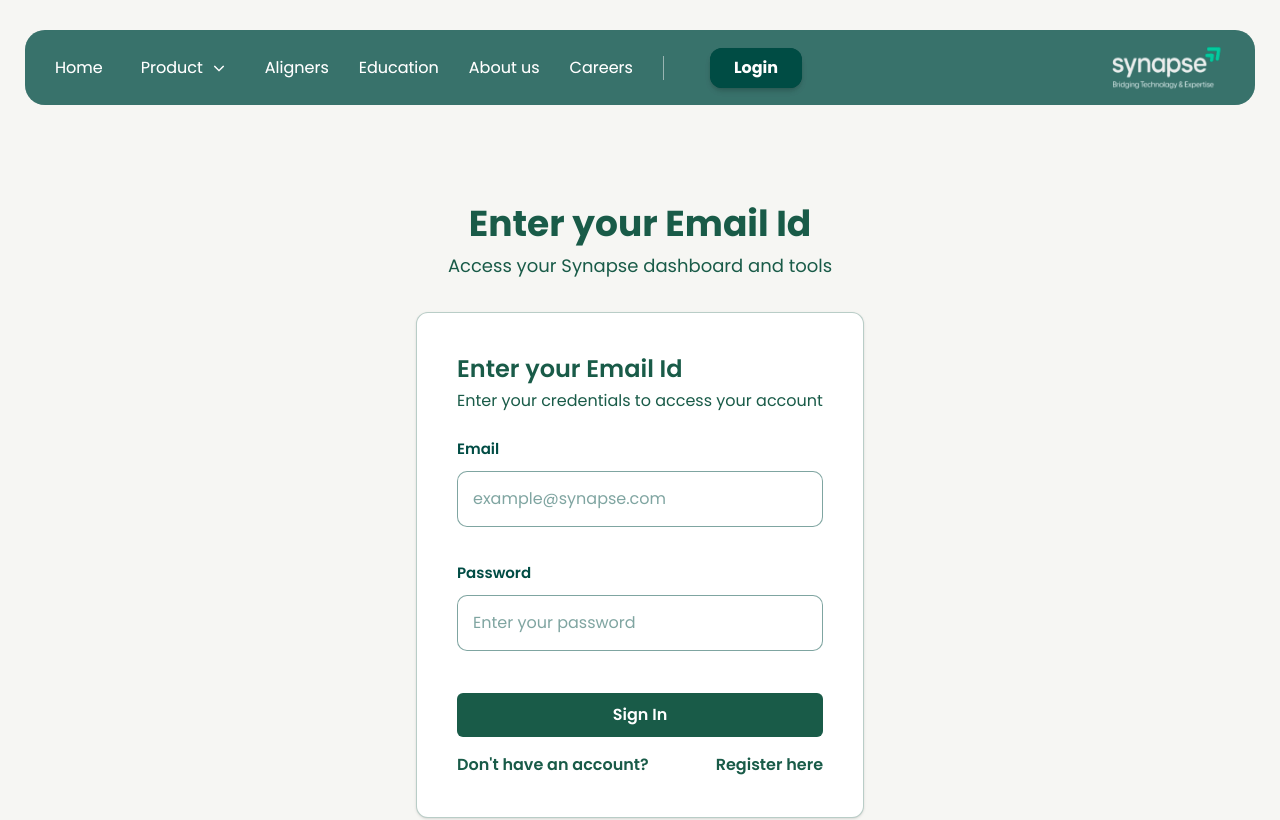
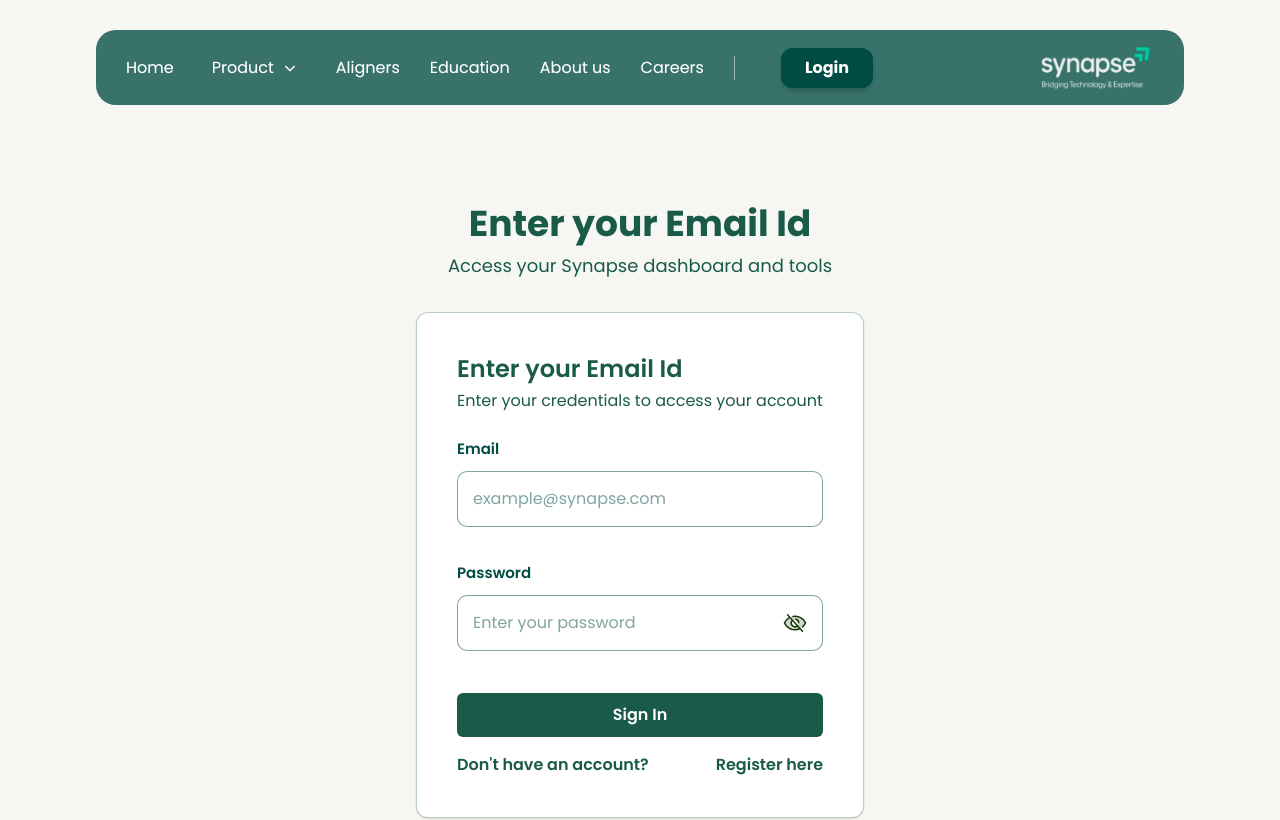
Before and after one commit to YutitechInnovations/synapse-website, a Next.js app: page /login in a window 1280 px wide. Shown: the top 820 px of the page. Built offline with nearby package versions, Linux system fonts and the light colour scheme.

Commit message:
changes on ui part before user login

```diff
--- a/src/app/education/page.js
+++ b/src/app/education/page.js
@@ -1,43 +1,48 @@
-'use client';
+"use client";
 
-import Navbar from '@/components/navbar/Navbar';
-import Image from 'next/image';
-import BlogsImage from '../../assets/blogs.png';
-import MaterialsImage from '../../assets/materials.png';
-import ResearchImage from '../../assets/researchpapers.png';
-import FaqImage from '../../assets/faq.png'
+import Navbar from "@/components/navbar/Navbar";
+import Image from "next/image";
+import BlogsImage from "../../assets/blogs.png";
+import MaterialsImage from "../../assets/materials.png";
+import ResearchImage from "../../assets/researchpapers.png";
+import FaqImage from "../../assets/faq.png";
 
 export default function Education() {
   const insightCards = [
     {
-      title: 'Blogs',
+      title: "Blogs",
       image: BlogsImage,
-      link: '/blogs'
+      link: "/blogs",
     },
     {
-      title: 'Materials & Data',
+      title: "Materials & Data",
       image: MaterialsImage,
-      link: null
+      link: null,
     },
     {
-      title: 'Research Papers',
+      title: "Research Papers",
       image: ResearchImage,
-      link: null
+      link: null,
     },
     {
       title: "Patients' FAQs",
       image: FaqImage,
-      link: "/faq"
-    }
+      link: "/faq",
+    },
   ];
 
   return (
     <div className="min-h-screen flex flex-col bg-[#F8FAF9]">
       <Navbar />
-      <main className="flex-grow w-full pt-[100px]">
-        <div className="max-w-[1240px] mx-auto px-4 md:px-8 lg:px-0 py-16" style={{ background: '#F6F6F3', borderRadius: '20px' }}>
-          <h2 className="text-[32px] md:text-[36px] lg:text-[38px] font-semibold text-[#004C44] mb-10 text-left">Education</h2>
-          <div className="grid grid-cols-1 md:grid-cols-2 gap-x-[50px] gap-y-[32px] justify-items-center">
+      <main className="flex-grow w-full pt-[100px] mb-[7rem]">
+        <div
+          className="w-full px-[6rem]"
+          style={{ background: "#F6F6F3", borderRadius: "20px" }}
+        >
+          <h2 className="text-[32px] md:text-[36px] lg:text-[38px] font-semibold text-[#004C44] mb-10 text-left">
+            Education
+          </h2>
+          <div className="grid grid-cols-1 md:grid-cols-2 gap-x-[50px] gap-y-[32px] ">
             {insightCards.map((card, index) => (
               <a
                 key={index}
--- a/src/components/doctorLandingPage/HeroSection.js
+++ b/src/components/doctorLandingPage/HeroSection.js
@@ -5,7 +5,7 @@ const HeroSection = () => {
   return (
     <section className={styles.heroSection}>
       {/* Content */}
-      <div className="  container mx-auto relative  min-h-[200px]   h-[45vw] md:h-[45vw] max-h-[44rem] flex flex-col items-start justify-center pt-8 md:pt-32 px-2 sm:px-4 md:px-8 lg:px-16 z-10">
+      <div className="   container relative  min-h-[200px]   h-[45vw] md:h-[45vw] max-h-[44rem] flex flex-col items-start justify-center pt-8 md:pt-32 px-[6rem] sm:px[6rem] md:px-[6rem] lg:px-[6rem] z-10">
         <div className="max-w-xl w-full">
           <h1 className="text-lg sm:text-2xl md:text-4xl lg:text-[2.875rem] font-semibold mb-3 md:mb-6 leading-tight">
             About Us
--- a/src/components/loginform/LoginForm.js
+++ b/src/components/loginform/LoginForm.js
@@ -14,7 +14,7 @@ const LoginForm = () => {
   const [password, setPassword] = useState("");
   const [error, setFormError] = useState("");
   const [loading, setLoading] = useState(false);
-
+  const [showPassword, setShowPassword] = useState(false);
 
   const handleSubmit = async (e) => {
     e.preventDefault();
@@ -33,7 +33,7 @@ const LoginForm = () => {
     setFormError("");
 
     try {
-      setLoading(true)
+      setLoading(true);
       const response = await doctorLogin({ email, password });
 
       // Call authenticate and pass a next callback
@@ -41,26 +41,31 @@ const LoginForm = () => {
         toast.success(response.message || "Login successful!");
         router.push("/home");
       });
-
     } catch (err) {
       // Toast already handled inside login()
       console.error("Login error", err);
-      setLoading(false)
-    }
-    finally {
-      setLoading(false)
+      setLoading(false);
+    } finally {
+      setLoading(false);
     }
   };
-
 
   return (
     <div className="w-full flex flex-col items-center justify-center px-4">
       {loading && <Loader />}
-      <h1 className="text-3xl md:text-4xl font-bold text-center text-[#195B48] mt-8 mb-2">Enter your Email Id</h1>
-      <p className="text-base md:text-lg font-normal text-center text-[#195B48] mb-8">Access your Synapse dashboard and tools</p>
+      <h1 className="text-3xl md:text-4xl font-bold text-center text-[#195B48] mt-8 mb-2">
+        Enter your Email Id
+      </h1>
+      <p className="text-base md:text-lg font-normal text-center text-[#195B48] mb-8">
+        Access your Synapse dashboard and tools
+      </p>
       <div className="w-full max-w-md bg-white border border-[#195B48]/30 rounded-xl p-8 md:p-10 flex flex-col items-center shadow-sm">
-        <h2 className="text-xl md:text-2xl font-semibold text-[#195B48] mb-1 w-full text-left">Enter your Email Id</h2>
-        <p className="text-base font-normal text-[#195B48] mb-6 w-full text-left">Enter your credentials to access your account</p>
+        <h2 className="text-xl md:text-2xl font-semibold text-[#195B48] mb-1 w-full text-left">
+          Enter your Email Id
+        </h2>
+        <p className="text-base font-normal text-[#195B48] mb-6 w-full text-left">
+          Enter your credentials to access your account
+        </p>
         <form onSubmit={handleSubmit} className="w-full">
           <div className="mb-6">
             <label className="frm-label" htmlFor="email">
@@ -73,30 +78,70 @@ const LoginForm = () => {
               placeholder="example@synapse.com"
               required
               value={email}
-              onChange={e => setEmail(e.target.value)}
+              onChange={(e) => setEmail(e.target.value)}
             />
           </div>
-          <div className="mb-6">
+          <div className="mb-6  ">
             <label className="frm-label" htmlFor="password">
               Password
             </label>
+            <div className="relative">
               <input
                 className="w-full frm-input focus:outline-none"
-              type="password"
+                type={showPassword ? "text" : "password"}
                 id="password"
                 placeholder="Enter your password"
                 required
                 value={password}
-              onChange={e => setPassword(e.target.value)}
+                onChange={(e) => setPassword(e.target.value)}
               />
+              {showPassword ? (
+                <svg
+                  onClick={() => setShowPassword(false)}
+                  className="absolute right-4 top-1/2 transform -translate-y-1/2"
+                  xmlns="http://www.w3.org/2000/svg"
+                  width="24"
+                  height="24"
+                  fill="#143607"
+                  viewBox="0 0 256 256"
+                >
+                  <path
+                    d="M128,56C48,56,16,128,16,128s32,72,112,72,112-72,112-72S208,56,128,56Zm0,112a40,40,0,1,1,40-40A40,40,0,0,1,128,168Z"
+                    opacity="0.2"
+                  ></path>
+                  <path d="M247.31,124.76c-.35-.79-8.82-19.58-27.65-38.41C194.57,61.26,162.88,48,128,48S61.43,61.26,36.34,86.35C17.51,105.18,9,124,8.69,124.76a8,8,0,0,0,0,6.5c.35.79,8.82,19.57,27.65,38.4C61.43,194.74,93.12,208,128,208s66.57-13.26,91.66-38.34c18.83-18.83,27.3-37.61,27.65-38.4A8,8,0,0,0,247.31,124.76ZM128,192c-30.78,0-57.67-11.19-79.93-33.25A133.47,133.47,0,0,1,25,128,133.33,133.33,0,0,1,48.07,97.25C70.33,75.19,97.22,64,128,64s57.67,11.19,79.93,33.25A133.46,133.46,0,0,1,231.05,128C223.84,141.46,192.43,192,128,192Zm0-112a48,48,0,1,0,48,48A48.05,48.05,0,0,0,128,80Zm0,80a32,32,0,1,1,32-32A32,32,0,0,1,128,160Z"></path>
+                </svg>
+              ) : (
+                <svg
+                  onClick={() => setShowPassword(true)}
+                  className="absolute right-4 top-1/2 transform -translate-y-1/2"
+                  xmlns="http://www.w3.org/2000/svg"
+                  width="24"
+                  height="24"
+                  fill="#143607"
+                  viewBox="0 0 256 256"
+                >
+                  <path
+                    d="M128,56C48,56,16,128,16,128s32,72,112,72,112-72,112-72S208,56,128,56Zm0,112a40,40,0,1,1,40-40A40,40,0,0,1,128,168Z"
+                    opacity="0.2"
+                  ></path>
+                  <path d="M53.92,34.62A8,8,0,1,0,42.08,45.38L61.32,66.55C25,88.84,9.38,123.2,8.69,124.76a8,8,0,0,0,0,6.5c.35.79,8.82,19.57,27.65,38.4C61.43,194.74,93.12,208,128,208a127.11,127.11,0,0,0,52.07-10.83l22,24.21a8,8,0,1,0,11.84-10.76Zm47.33,75.84,41.67,45.85a32,32,0,0,1-41.67-45.85ZM128,192c-30.78,0-57.67-11.19-79.93-33.25A133.16,133.16,0,0,1,25,128c4.69-8.79,19.66-33.39,47.35-49.38l18,19.75a48,48,0,0,0,63.66,70l14.73,16.2A112,112,0,0,1,128,192Zm6-95.43a8,8,0,0,1,3-15.72,48.16,48.16,0,0,1,38.77,42.64,8,8,0,0,1-7.22,8.71,6.39,6.39,0,0,1-.75,0,8,8,0,0,1-8-7.26A32.09,32.09,0,0,0,134,96.57Zm113.28,34.69c-.42.94-10.55,23.37-33.36,43.8a8,8,0,1,1-10.67-11.92A132.77,132.77,0,0,0,231.05,128a133.15,133.15,0,0,0-23.12-30.77C185.67,75.19,158.78,64,128,64a118.37,118.37,0,0,0-19.36,1.57A8,8,0,1,1,106,49.79,134,134,0,0,1,128,48c34.88,0,66.57,13.26,91.66,38.35,18.83,18.83,27.3,37.62,27.65,38.41A8,8,0,0,1,247.31,131.26Z"></path>
+                </svg>
+              )}
+            </div>
           </div>
           {error && <div className="text-red-600 text-sm mb-2">{error}</div>}
-          <button className="w-full bg-[#195B48] text-white font-semibold rounded-md py-2.5 text-base mt-2 mb-2 hover:bg-[#174a3a] transition-colors" type="submit">
+          <button
+            className="w-full bg-[#195B48] text-white font-semibold rounded-md py-2.5 text-base mt-2 mb-2 hover:bg-[#174a3a] transition-colors"
+            type="submit"
+          >
             Sign In
           </button>
         </form>
         <div className="flex flex-col sm:flex-row items-center justify-between mt-2 w-full">
-          <p className="font-semibold text-base text-[#195B48] text-center sm:text-left mb-2 sm:mb-0">Don&apos;t have an account?</p>
+          <p className="font-semibold text-base text-[#195B48] text-center sm:text-left mb-2 sm:mb-0">
+            Don&apos;t have an account?
+          </p>
           <Link
             href="/signup"
             className="font-semibold text-base text-[#195B48] hover:underline"
--- a/src/components/navbar/Navbar.js
+++ b/src/components/navbar/Navbar.js
@@ -159,7 +159,7 @@ export default function Navbar() {
           onClick={() => setIsMenuOpen(false)}
         ></div>
       )}
-      <div className="fixed top-0 z-50 w-full bg-transparent px-[1.5625rem]">
+      <div className="fixed top-0 z-50 w-full bg-transparent px-[6rem]">
         <div className="flex items-center justify-center container mx-auto min-w-0">
           <nav
             className={`${styles.navbar} flex items-center w-full relative min-w-0`}
@@ -400,9 +400,7 @@ export default function Navbar() {
                             stroke="currentColor"
                             strokeWidth="2"
                             viewBox="0 0 24 24"
-                          >
-                            <path d="M19 9l-7 7-7-7" />
-                          </svg>
+                          ></svg>
                         </button>
                         {productDropdown && (
                           <div
```
Also changed, not shown: src/app/aligners/aligners.module.css (+16 -5 lines), src/app/aligners/page.js (+52 -18 lines), src/components/home/hero-section.module.css (+9 -5 lines). Lines whose indentation alone changed are shown as unchanged.
